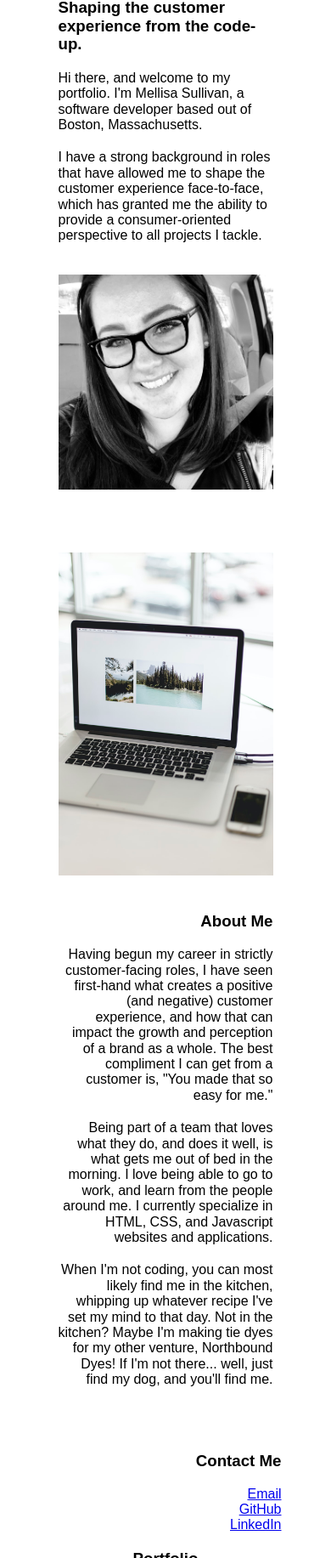
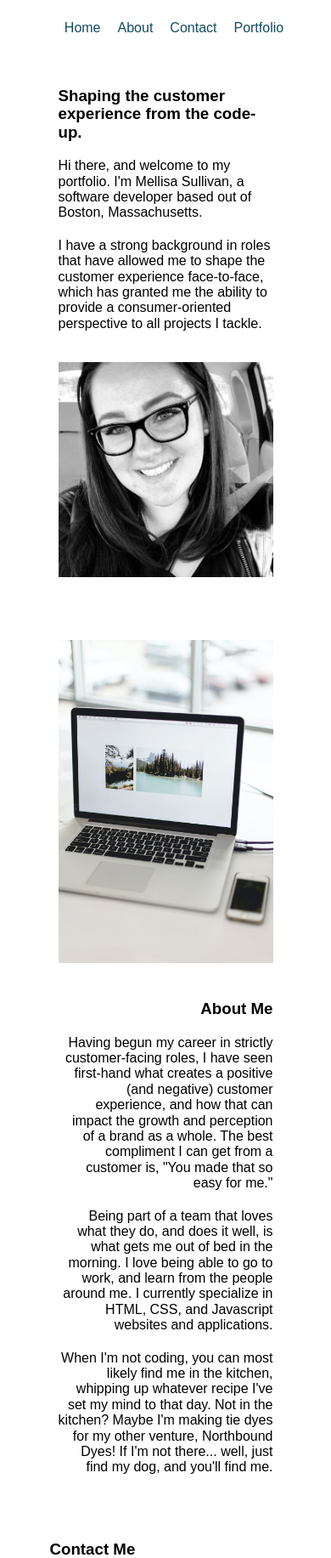
Before and after one commit to mellisa-sullivan/portfolio-project, a plain HTML site: page index.html in a window 390 px wide. Shown: the part 167-2000 px from the top of the page at 85% size. Drawn offline with nearby package versions, Linux system fonts and the light colour scheme; a web font is replaced by a local one.

Commit message:
8.18.20
Added responsive navigation and functional contact box

```diff
--- a/index.html
+++ b/index.html
@@ -8,6 +8,7 @@
     href="https://cdnjs.cloudflare.com/ajax/libs/normalize/8.0.1/normalize.min.css"
     rel="stylesheet"
     type="text/css" />
+    <link rel="stylesheet" media="screen" href="https://fontlibrary.org/face/montserrat" type="text/css"/>
     <link href="style.css" rel="stylesheet" type="text/css" />
   </head>
 
@@ -16,10 +17,18 @@
     <header class="wrapper">
       <h1>Mellisa Sullivan</h1>
       <h2>Software Developer</h2>
+      <nav>
+        <ul>
+          <li><a href="#home">Home</a></li>
+          <li><a href="#about">About</a></li>
+          <li><a href="#contact">Contact</a></li>
+          <li><a href="#portfolio">Portfolio</a></li>
+        </ul>
+      </nav>
     </header>
 
     <main>
-      <section><!--who & where you are, what you do, what makes you special-->
+      <section id="home"><!--who & where you are, what you do, what makes you special-->
         <div class="group">
           <div class="item">
             <h3>Shaping the customer experience from the code-up.</h3>
@@ -32,7 +41,7 @@
         </div>
         </section>
 
-        <section>
+        <section id="about">
           <div class="group">
             <div class="item"><!--insert image here-->
               <img src="images/macbook2.jpg" alt="Picture of desk">
@@ -46,16 +55,35 @@
           </div>
         </section>
 
-        <section class="right-align">
-          <h3>Contact Me</h3><!--contact information-->
-          <ul style="list-style-type: none">
-            <li><a href="mailto:mellisa.sullivan95@gmail.com">Email</a></li><!--insert email link here-->
-            <li><a href="https://github.com/mellisa-sullivan">GitHub</a></li><!--insert Github profile here-->
-            <li><a href="https://www.linkedin.com/in/mellisa-sullivan-44021b13a/">LinkedIn</a></li><!--insert LinkedIn profile here ** don't forget to style-->
-          </ul>
+        <section id="contact">
+          <h3>Contact Me</h3>
+          <div class="group">
+            <div class="item"><!--contact information-->
+              <ul style="list-style-type: none">
+              <li><a href="mailto:mellisa.sullivan95@gmail.com">Email</a></li><!--insert email link here-->
+              <li><a href="https://github.com/mellisa-sullivan">GitHub</a></li><!--insert Github profile here-->
+              <li><a href="https://www.linkedin.com/in/mellisa-sullivan-44021b13a/">LinkedIn</a></li><!--insert LinkedIn profile here ** don't forget to style-->
+              </ul>
+            </div>
+            <div class="item">
+            <form action="https://formspree.io/mnqgrrdk" method="post">
+            <label for="name">Your name:<br>
+              <input type="text" name="name">
+            </label><br>
+            <label for="replyTo">Your email:<br>
+              <input type="email" name="_replyto">
+            </label><br>
+            <label for="message">Your message:<br>
+              <textarea name="message"></textarea>
+                </label><br>
+              <button type="submit" value="Send" name="Send">Send</button>
+            </label>
+            </form>
+            </div>
+          </div>
         </section>
 
-        <section class="wrapper">
+        <section class="wrapper" id="portfolio">
           <h3>Portfolio</h3>
           <div class="group">
             <div class="item">
--- a/style.css
+++ b/style.css
@@ -2,8 +2,8 @@ body {
   margin: 5% 15%;
   background-color:#ffffff;
 }
-header, main, footer {
-  font-family: Arial, Helvetica, sans-serif;
+header, main, footer, p {
+  font-family: 'Montserrat', Arial, Helvetica, sans-serif;
 }
 
 header h1 {
@@ -16,6 +16,23 @@ main p {
   margin-top: 20px;
   font-size: 16px;
 }
+header nav {
+  display: flex;
+  justify-content: center;
+  margin-bottom: 15px;
+}
+header nav ul {
+  display: flex;
+  padding: none;
+  list-style: none;
+}
+header nav ul li {
+  margin: 0 20px 0 0;
+}
+header nav ul li:last-child a{
+  margin-right: 0;
+}
+
 
 /*alignment classes*/
 .wrapper {
@@ -29,10 +46,12 @@ main p {
 }
 
 /*link properties;*/
-a:link {}
-a:visited {}
-a:hover {}
-a:active {}
+a:link {
+  text-decoration: none;
+  color: #114B5F}
+a:visited {color: #33658A}
+a:hover {color: #58A4B0}
+a:active {color: #86BBD8}
 
 /*group & item classes;*/
 
```
Also changed, not shown: 1 other file.
